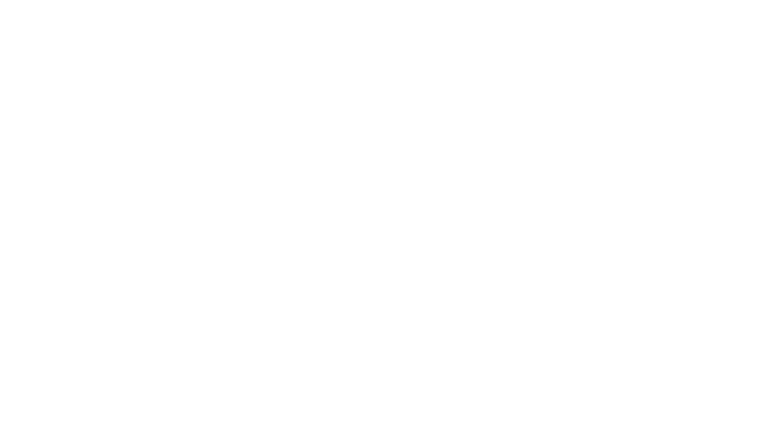
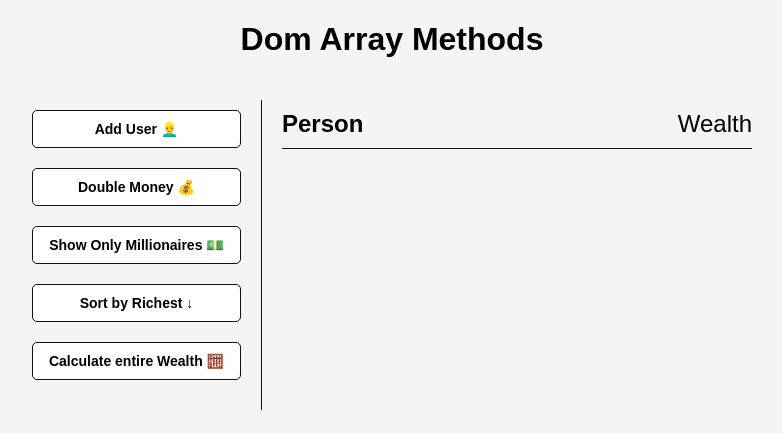
Before and after one commit to philosophy-flow/dom-array-methods, a plain HTML site: page index.html in a window 1280 px wide. Shown: the whole page, without its empty margins (248-1030 px from the left). Drawn offline with Linux system fonts and the light colour scheme.

Commit message:
adding ui

```diff
--- a/index.html
+++ b/index.html
@@ -8,7 +8,23 @@
 
     <link rel="stylesheet" href="styles.css">
   </head>
+
   <body>
+    <h1>Dom Array Methods</h1>
+
+    <div class="container">
+      <aside>
+        <button id="add-user">Add User 👱‍♂️</button>
+        <button id="double">Double Money 💰</button>
+        <button id="show-millionaires">Show Only Millionaires 💵</button>
+        <button id="sort">Sort by Richest ↓</button>
+        <button id="calculate-wealth">Calculate entire Wealth 🧮</button>
+      </aside>
+
+      <main id="main">
+        <h2><strong>Person</strong> Wealth</h2>
+      </main>
+    </div>
 
     <script src="script.js" charset="utf-8"></script>
   </body>
--- a/styles.css
+++ b/styles.css
@@ -0,0 +1,72 @@
+* {
+  box-sizing: border-box;
+}
+
+body {
+  background: #f4f4f4;
+  font-family: Arial, Helvetica, sans-serif;
+
+  display: flex;
+  flex-direction: column;
+  align-items: center;
+
+  min-height: 100vh;
+  margin: 0;
+}
+
+.container {
+  display: flex;
+  padding: 20px;
+  margin: 0 auto;
+  max-width: 100%;
+  width: 800px;
+}
+
+aside {
+  padding: 10px 20px;
+  width: 250px;
+  border-right: 1px solid #111;
+}
+
+button {
+  cursor: pointer;
+  background-color: white;
+  border: 1px solid #111;
+  border-radius: 5px;
+  width: 100%;
+  padding: 10px;
+  margin-bottom: 20px;
+  font-weight: bold;
+  font-size: 14px;
+}
+
+main {
+  flex: 1;
+  padding: 10px 20px;
+}
+
+h2 {
+  border-bottom: 1px solid #111;
+  padding-bottom: 10px;
+  display: flex;
+  justify-content: space-between;
+  font-weight: 300;
+  margin: 0 0 20px;
+}
+
+h3 {
+  background-color: #fff;
+  border-bottom: 1px solid #111;
+  padding: 10px;
+  display: flex;
+  justify-content: space-between;
+  font-weight: 300;
+  margin: 20px 0 0;
+}
+
+.person {
+  display: flex;
+  justify-content: space-between;
+  font-size: 20px;
+  margin-bottom: 10px;
+}
```
Lines whose indentation alone changed are shown as unchanged.
